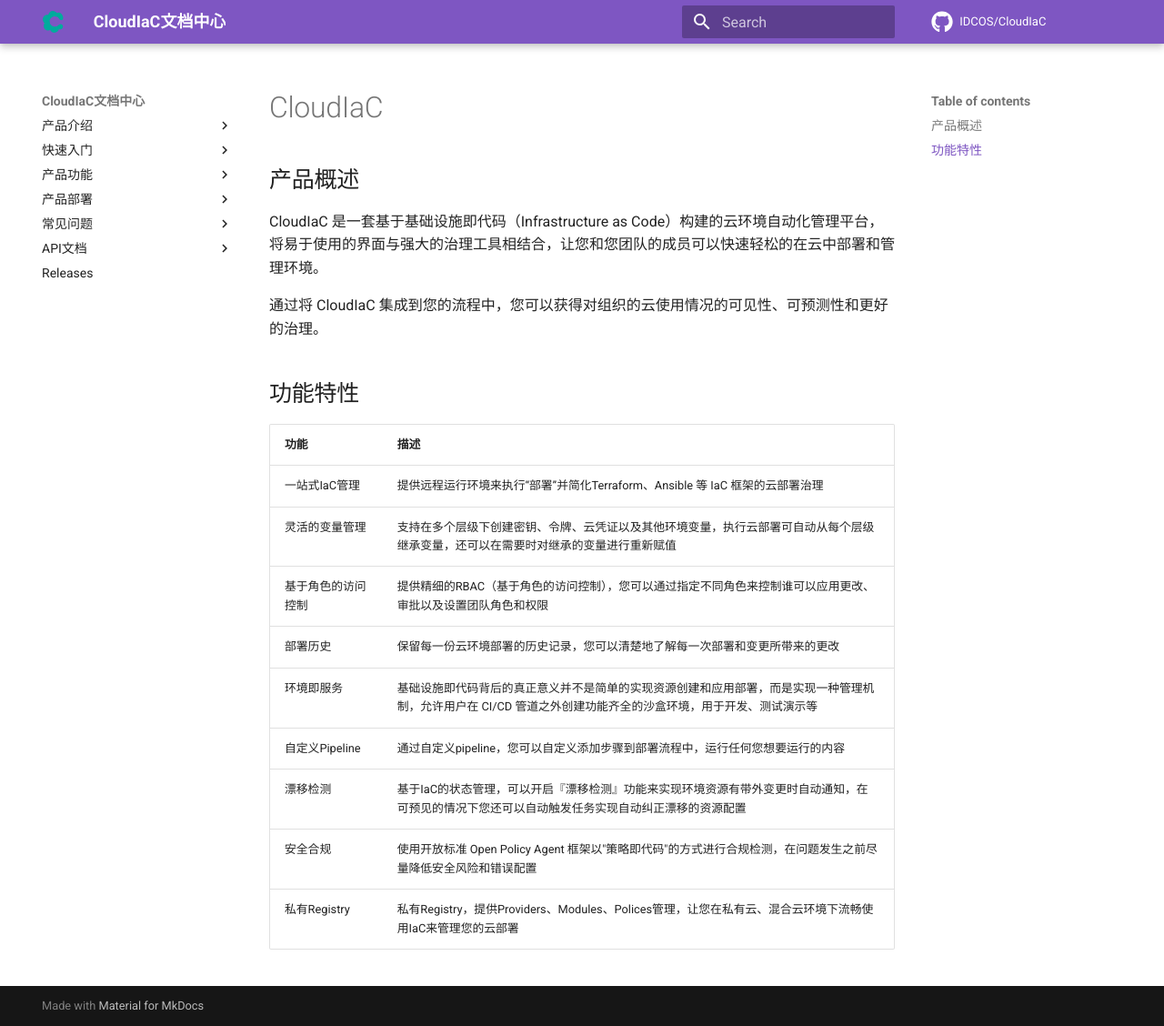
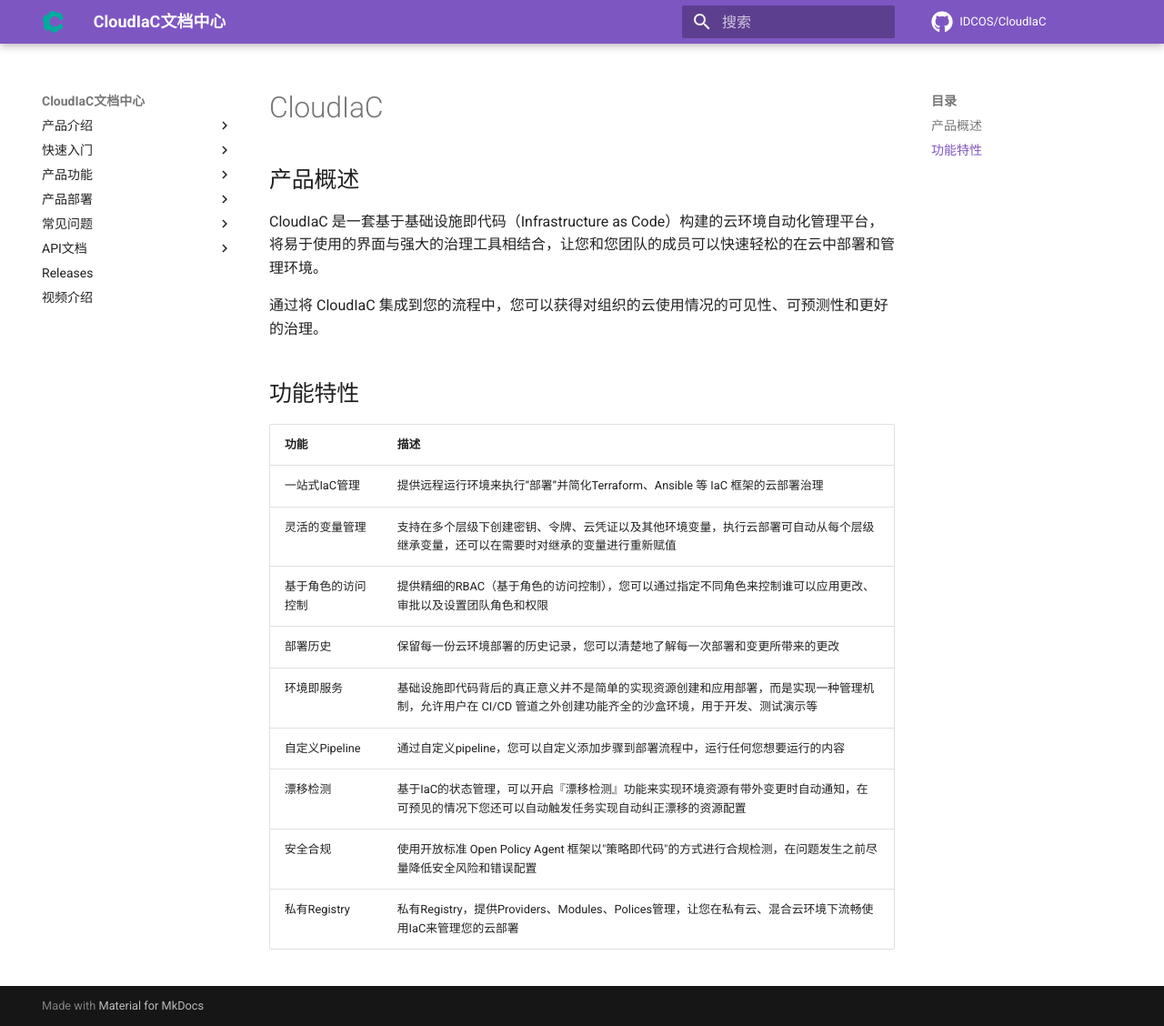
Before and after one commit to idcos/cloudiac, an MkDocs documentation site: the page built from docs/mkdocs/README.md, in a window 1280 px wide and 1128 px high. Shown: the whole window at 91% size. Built offline with MkDocs 1.6.1 and Material for MkDocs 9.7.7, drawn with Linux system fonts in a browser that asks for light colours; comment, search, counter and statistics services are not loaded; the version menu is left out.

Commit message:
docs: 增加视频介绍，站点语言设为中文

```diff
--- a/mkdocs.yml
+++ b/mkdocs.yml
@@ -4,6 +4,7 @@
 repo_name: IDCOS/CloudIaC
 edit_uri: edit/master/docs/mkdocs/
 theme:
+  language: zh
   name: material
   logo: assets/svg/icon.svg
   favicon: assets/svg/icon.svg
@@ -79,3 +80,4 @@
   - "API文档":
     - "API简介": api-docs/index.md
   - "Releases": releases.md
+  - "视频介绍": https://space.bilibili.com/2138433328/channel/seriesdetail?sid=1908688
```
